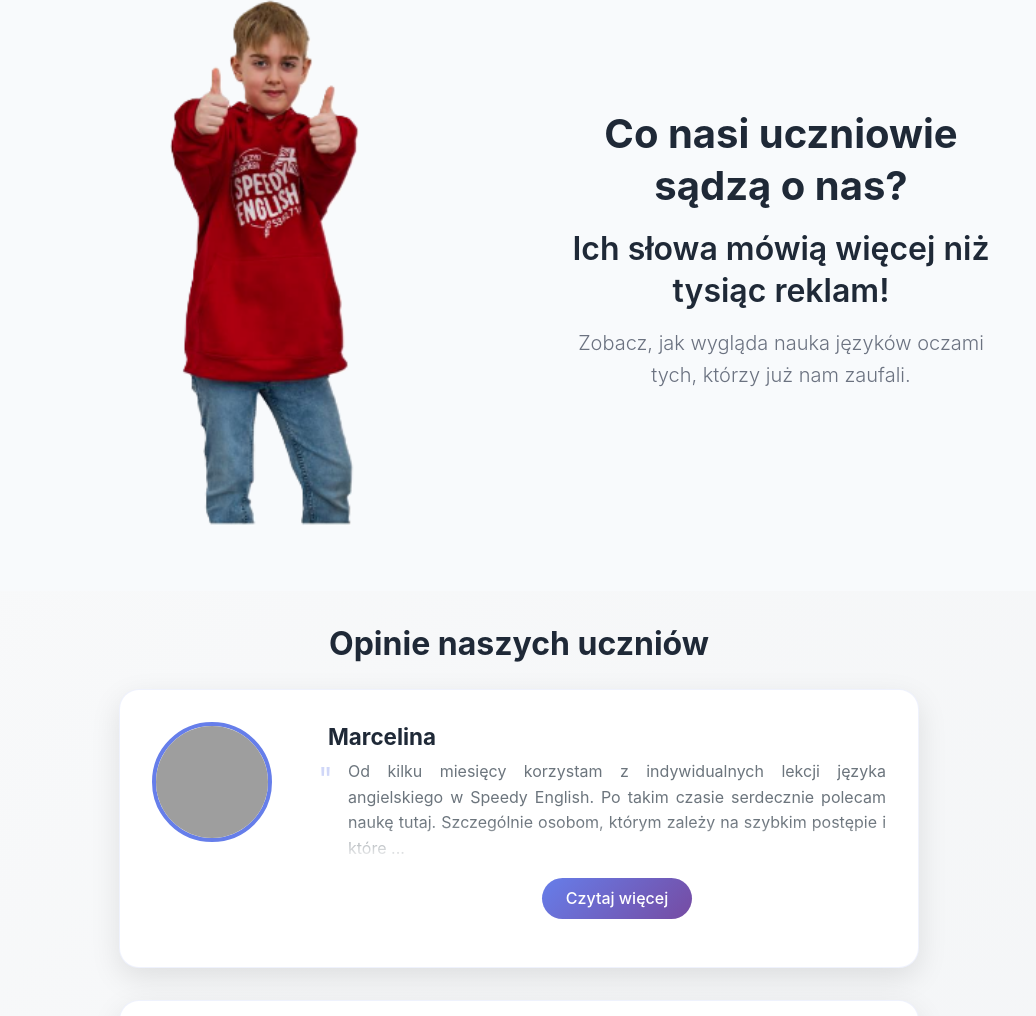
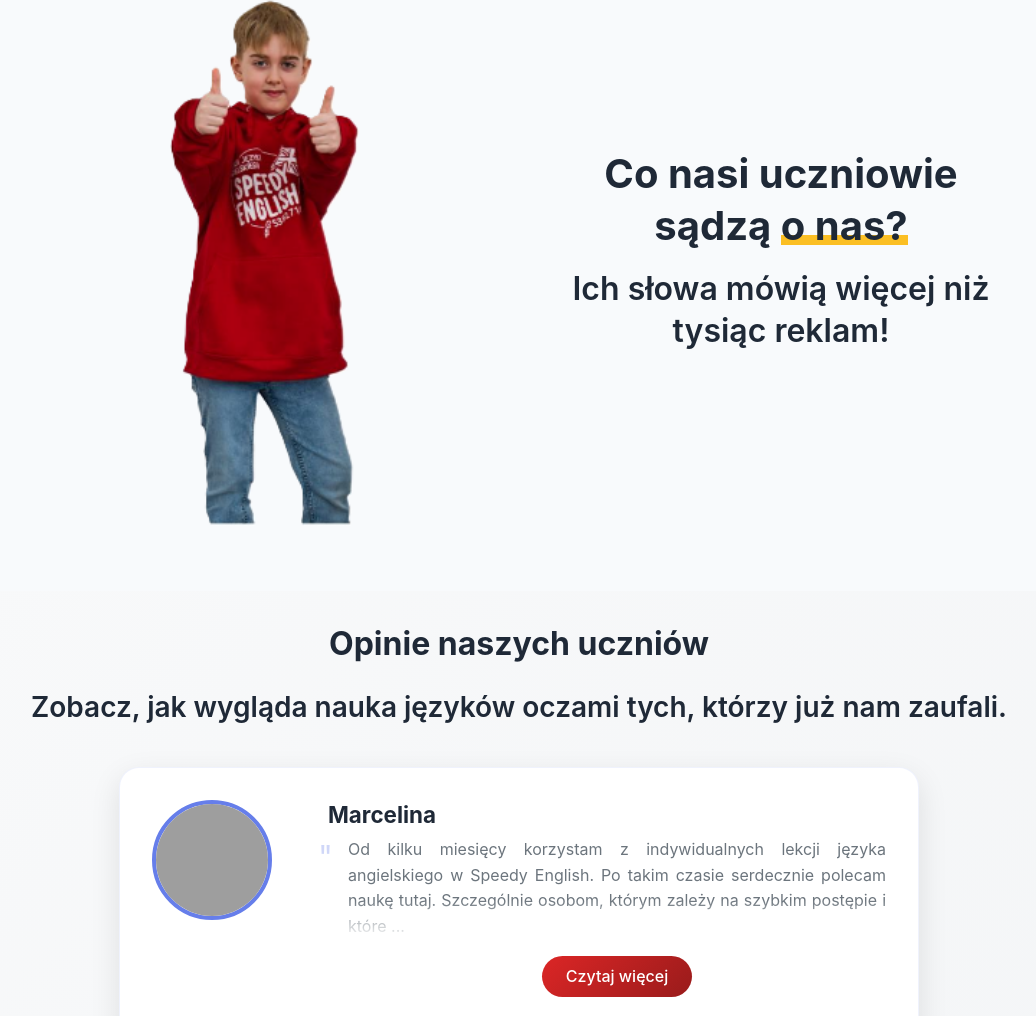
Before and after one commit to MrPhilip7/speedyenglish.pl, a plain HTML site: page onas.html in a window 1280 px wide. Shown: the part 204-1220 px from the top of the page, without its empty margins (121-1157 px from the left). Drawn offline with Linux system fonts and the light colour scheme; grey boxes are pictures that could not be loaded.

Commit message:
Update expand button colors and improve UI styles
Changed the expand button gradient and shadow colors to red in CSS and JS for visual consistency. Improved image styling and cropping for the lecturer profile in lektorzy.html. Added a yellow highlight style and updated heading and button styles in onas.html for better emphasis and appearance.

```diff
--- a/assets/css/reviews-improvements.css
+++ b/assets/css/reviews-improvements.css
@@ -82,7 +82,7 @@
 }
 
 .expand-btn {
-    background: linear-gradient(135deg, #667eea 0%, #764ba2 100%);
+    background: linear-gradient(135deg, #dc2626 0%, #991b1b 100%);
     color: white;
     border: none;
     padding: 0.5rem 1.5rem;
@@ -98,7 +98,7 @@
 
 .expand-btn:hover {
     transform: translateY(-2px);
-    box-shadow: 0 5px 15px rgba(102, 126, 234, 0.4);
+    box-shadow: 0 5px 15px rgba(220, 38, 38, 0.4);
 }
 
 /* Grid layout for reviews */
--- a/assets/js/expandable-text.js
+++ b/assets/js/expandable-text.js
@@ -37,7 +37,7 @@ document.addEventListener('DOMContentLoaded', function() {
             expandBtn.textContent = 'Czytaj więcej';
             expandBtn.setAttribute('aria-expanded', 'false');
             expandBtn.style.cssText = `
-                background: linear-gradient(135deg, #667eea 0%, #764ba2 100%);
+                background: linear-gradient(135deg, #dc2626 0%, #991b1b 100%);
                 color: white;
                 border: none;
                 padding: 0.5rem 1.5rem;
@@ -54,7 +54,7 @@ document.addEventListener('DOMContentLoaded', function() {
             // Add hover effect
             expandBtn.addEventListener('mouseenter', function() {
                 this.style.transform = 'translateY(-2px)';
-                this.style.boxShadow = '0 5px 15px rgba(102, 126, 234, 0.4)';
+                this.style.boxShadow = '0 5px 15px rgba(220, 38, 38, 0.4)';
             });
 
             expandBtn.addEventListener('mouseleave', function() {
--- a/onas.html
+++ b/onas.html
@@ -72,6 +72,19 @@
             max-width: 75% !important;
             height: auto !important;
         }
+        /* Yellow highlight style */
+        .highlight {
+            background: linear-gradient(to bottom, transparent 70%, #fbbf24 70%, #fbbf24 90%, transparent 90%);
+        }
+        /* Force red color for expand buttons */
+        .expand-btn {
+            background: linear-gradient(135deg, #dc2626 0%, #991b1b 100%) !important;
+            color: white !important;
+        }
+        .expand-btn:hover {
+            background: linear-gradient(135deg, #b91c1c 0%, #7f1d1d 100%) !important;
+            box-shadow: 0 5px 15px rgba(220, 38, 38, 0.4) !important;
+        }
     </style>
 </head>
 
@@ -112,9 +125,8 @@
                 </div>
                 <div class="col-md-6">
                     <div class="hero-text ps-md-4">
-                        <h1 class="mb-3" style="color: #1f2937; font-weight: 700;">Co nasi uczniowie sądzą o nas?</h1>
+                        <h1 class="mb-3" style="color: #1f2937; font-weight: 700;">Co nasi uczniowie sądzą <span class="highlight">o nas?</span></h1>
                         <h2 class="mb-3" style="color: #1f2937; font-weight: 600;">Ich słowa mówią więcej niż tysiąc reklam!</h2>
-                        <p class="lead" style="color: #6b7280;">Zobacz, jak wygląda nauka języków oczami tych, którzy już nam zaufali.</p>
                     </div>
                 </div>
             </div>
@@ -124,7 +136,9 @@
     <section class="reviews-section py-3">
         <div class="container py-3">
             <h2 class="text-center mb-4" style="font-weight: 700;">Opinie naszych uczniów</h2>
+             <h3> Zobacz, jak wygląda nauka języków oczami tych, którzy już nam zaufali.</h3>
             <div class="reviews-single-column">
+                <br/>
             <!-- Marcelina -->
             <div class="review-card">
                 <img class="review-image" src="assets/img/people/marcelina-modified.png" alt="Marcelina">
```
Also changed, not shown: lektorzy.html (+10 -1 lines).
